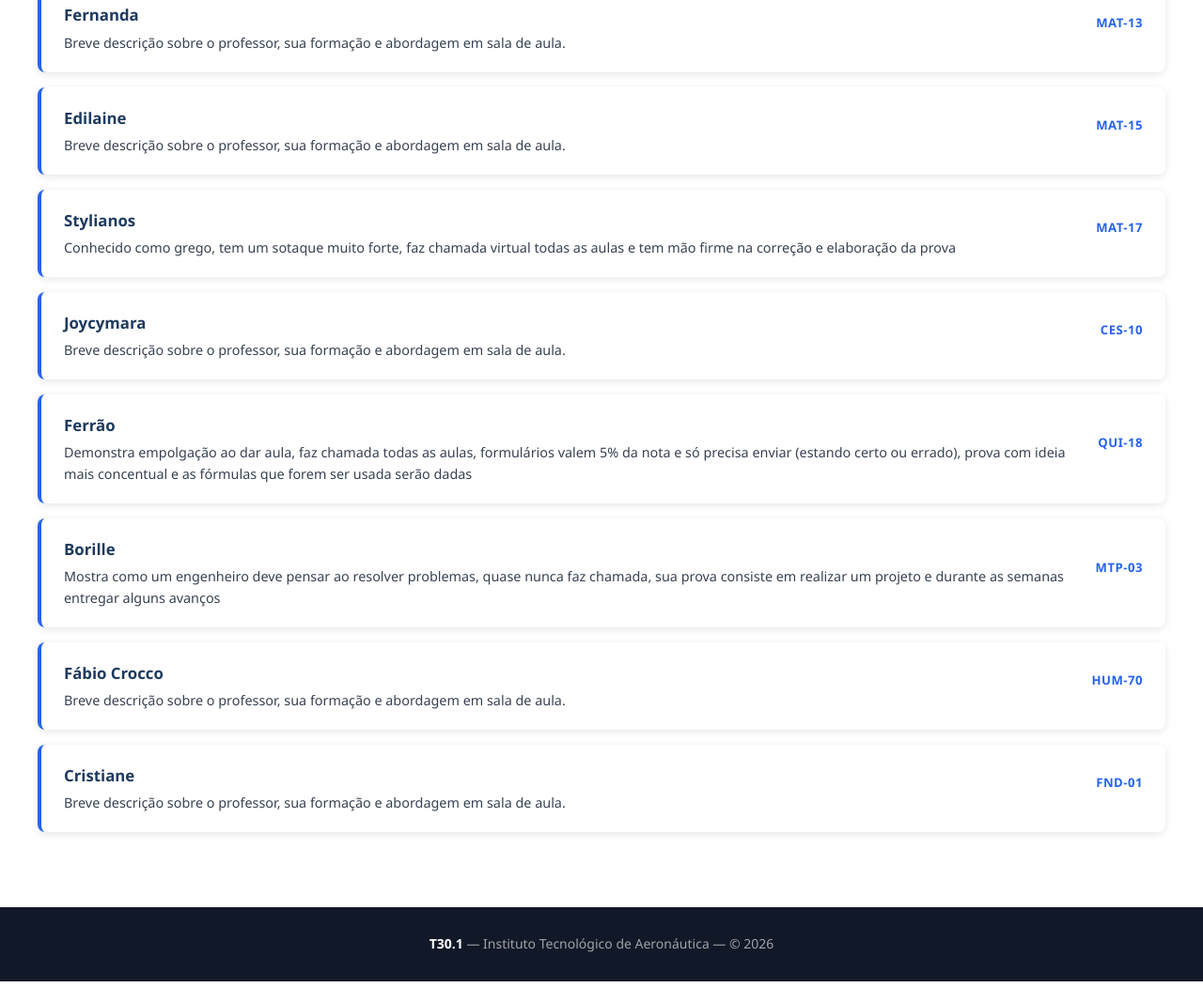
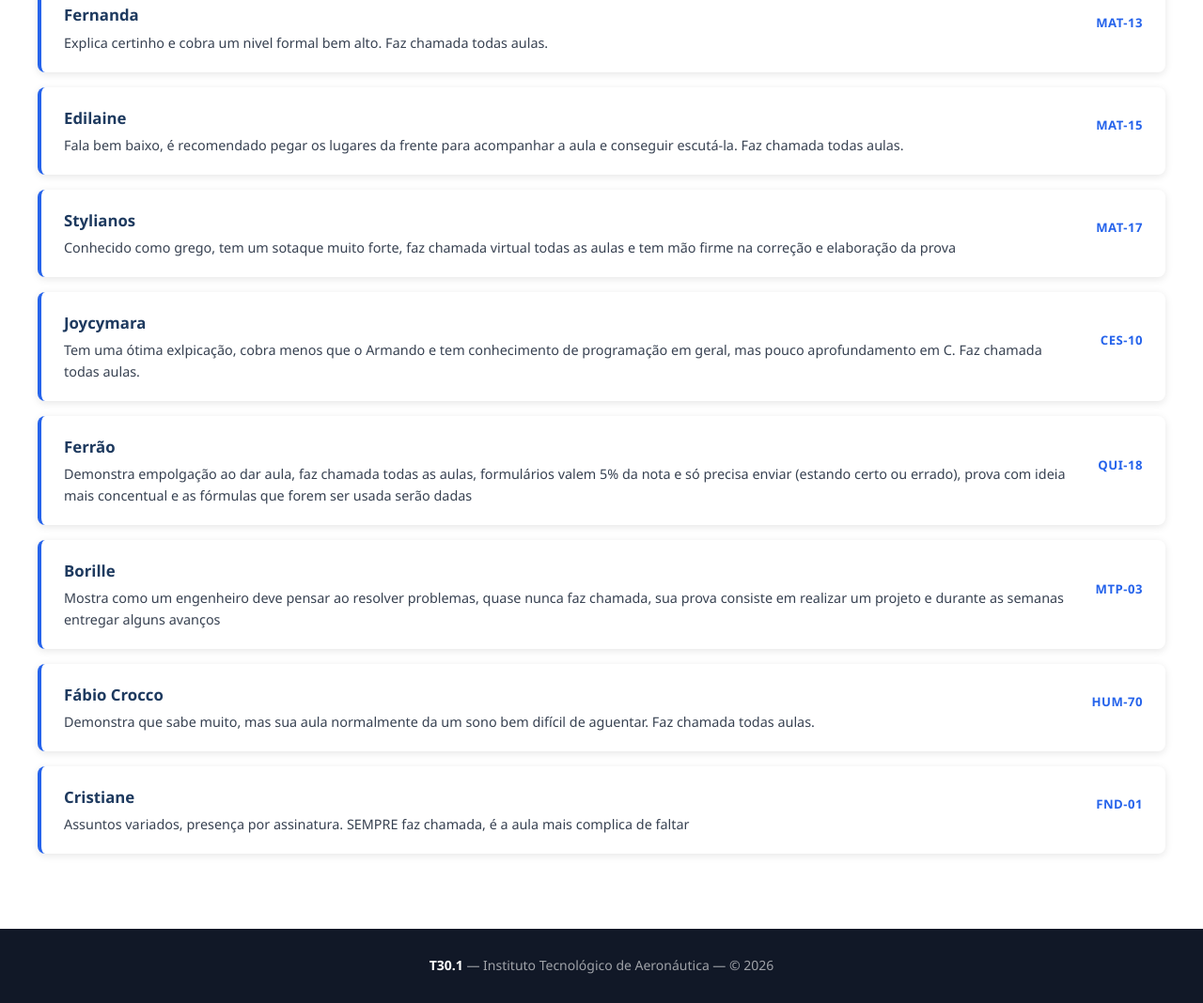
Before and after one commit to Lfschmitt/SiteT30.1, a plain HTML site: page professores.html in a window 1280 px wide. Shown: the part 465-1533 px from the top of the page at 94% size. Before the commit the page ends 1510 px from the top, so only its background shows below. Drawn offline with Linux system fonts and the light colour scheme.

Commit message:
Adicionado descrição dos últimos professores

```diff
--- a/professores.html
+++ b/professores.html
@@ -26,7 +26,7 @@
           <div class="professor-list-card">
             <div class="professor-list-info">
               <h3>Fernanda</h3>
-              <p>Breve descrição sobre o professor, sua formação e abordagem em sala de aula.</p>
+              <p>Explica certinho e cobra um nivel formal bem alto. Faz chamada todas aulas.</p>
             </div>
             <span class="professor-disciplina">MAT-13</span>
           </div>
@@ -34,7 +34,7 @@
           <div class="professor-list-card">
             <div class="professor-list-info">
               <h3>Edilaine</h3>
-              <p>Breve descrição sobre o professor, sua formação e abordagem em sala de aula.</p>
+              <p>Fala bem baixo, é recomendado pegar os lugares da frente para acompanhar a aula e conseguir escutá-la. Faz chamada todas aulas.</p>
             </div>
             <span class="professor-disciplina">MAT-15</span>
           </div>
@@ -50,7 +50,7 @@
           <div class="professor-list-card">
             <div class="professor-list-info">
               <h3>Joycymara</h3>
-              <p>Breve descrição sobre o professor, sua formação e abordagem em sala de aula.</p>
+              <p>Tem uma ótima exlpicação, cobra menos que o Armando e tem conhecimento de programação em geral, mas pouco aprofundamento em C. Faz chamada todas aulas.</p>
             </div>
             <span class="professor-disciplina">CES-10</span>
           </div>
@@ -74,7 +74,7 @@
           <div class="professor-list-card">
             <div class="professor-list-info">
               <h3>Fábio Crocco</h3>
-              <p>Breve descrição sobre o professor, sua formação e abordagem em sala de aula.</p>
+              <p>Demonstra que sabe muito, mas sua aula normalmente da um sono bem difícil de aguentar. Faz chamada todas aulas.</p>
             </div>
 
             <span class="professor-disciplina">HUM-70</span>
@@ -82,7 +82,7 @@
           <div class="professor-list-card">
             <div class="professor-list-info">
               <h3>Cristiane</h3>
-              <p>Breve descrição sobre o professor, sua formação e abordagem em sala de aula.</p>
+              <p>Assuntos variados, presença por assinatura. SEMPRE faz chamada, é a aula mais complica de faltar</p>
             </div>
             <span class="professor-disciplina">FND-01</span>
           </div>
```
